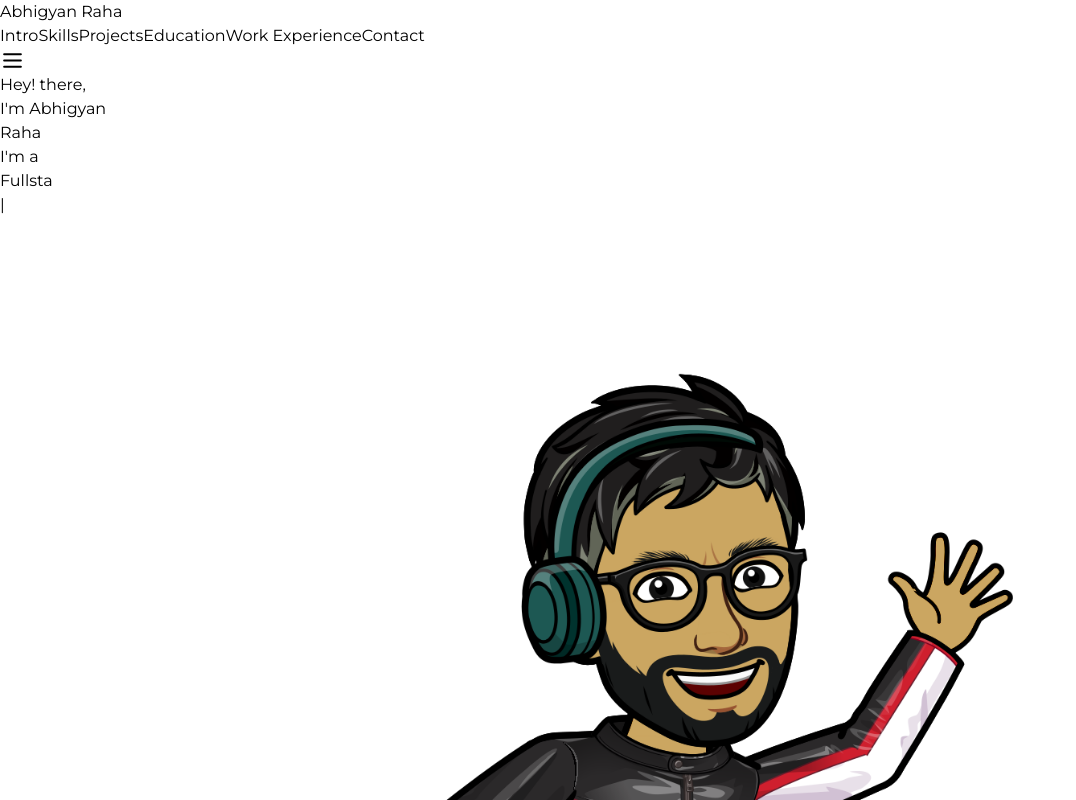
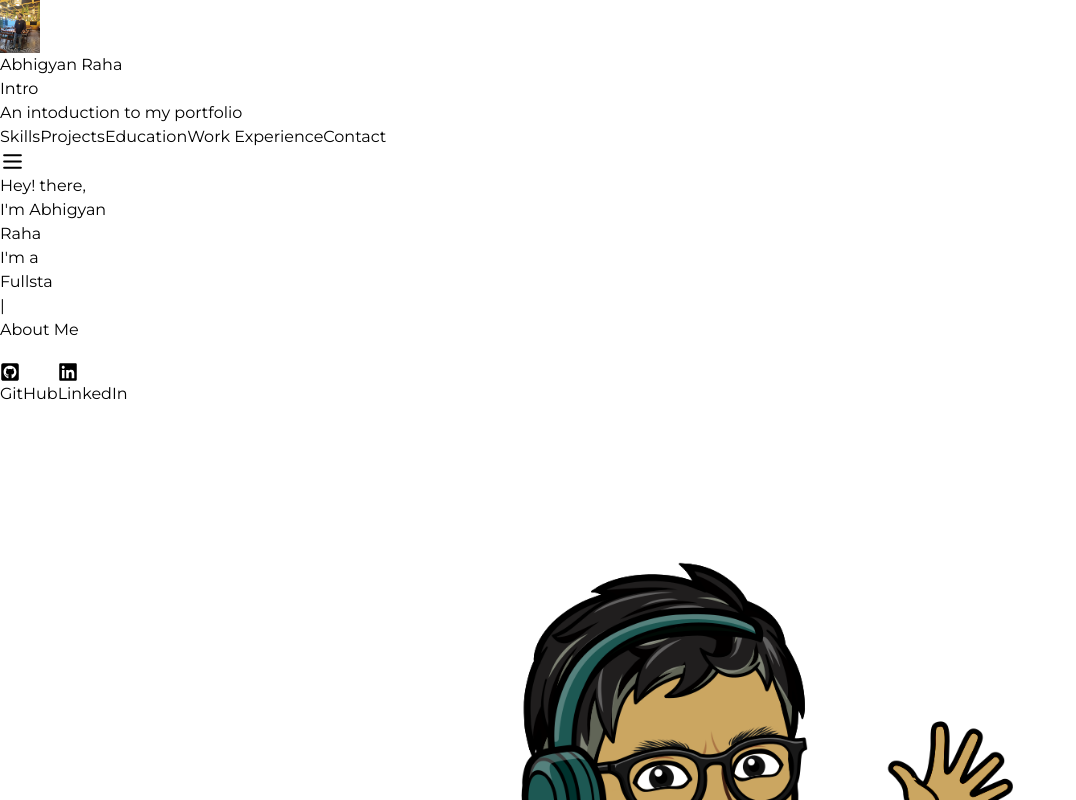
Before and after one commit to asnaeb1-dev/PortfolioWebsite, a React (Vite) app: page / in a window 1280 px wide. Shown: the top 800 px of the page, without its empty margins (0-1076 px from the left). Built offline with nearby package versions, Linux system fonts and the light colour scheme.

Commit message:
intropage updates

```diff
--- a/src/components/ui/pages/IntroductionPage/IntroductionPage.jsx
+++ b/src/components/ui/pages/IntroductionPage/IntroductionPage.jsx
@@ -4,6 +4,9 @@ import { PersonalityList } from '../../../data/strings';
 import BackgroundParticles from '../../uicomponents/BackgroundParticles/BackgroundParticles';
 
 import MyPhoto from "./../../../assets/mypic.png";
+import { MdOutlineArrowCircleRight as RightArrow } from "react-icons/md";
+import { FaLinkedin as LinkedInIcon, FaGithubSquare as GithubIcon } from "react-icons/fa";
+
 
 const IntroductionPage = () => {
 
@@ -29,8 +32,8 @@ const IntroductionPage = () => {
     <>
       <div className='h-[calc(100vh_-_80px)] overflow-y-auto flex flex-row'>
         <div className='flex-1 flex flex-col justify-center items-center'>
-          <h1 className='text-[35px] font-extrabold w-3/5'>Hey! there,</h1>
-          <span className='text-[35px] font-extrabold flex flex-row gap-2 w-3/5'>
+          <h1 className='text-[50px] font-extrabold w-3/5'>Hey! there,</h1>
+          <span className='text-[50px] font-extrabold flex flex-row gap-2 w-3/5'>
             <h1>I'm Abhigyan</h1>
             <h1 className=' text-indigo-500'>Raha</h1>
           </span>
@@ -38,8 +41,23 @@ const IntroductionPage = () => {
             <h1>I'm a</h1>
             <h1 ref={typedElementRef} className=' text-indigo-500'>Raha</h1>
           </span>
-          <div className='w-full'>
-
+          <div className='w-3/5 mt-5'>
+            <button className='p-2 outline-none pl-4 gap-4 shadow-indigo-400 rounded-full flex flex-row justify-between items-center shadow-lg hover:shadow-xl hover:shadow-indigo-500/40 border-2 border-indigo-500 text-white bg-indigo-500'>
+              <p>About Me</p>
+              <span className=' animate-pulse'>
+                <RightArrow color='white' size={20} />
+              </span>
+            </button>
+          </div>
+          <div className='w-3/5 mt-5 flex flex-row gap-3'>
+            <button className='border-2 rounded-full p-2 px-3 flex flex-row gap-3 justify-between items-center'>
+              <GithubIcon size={20} />
+              <p>GitHub</p>
+            </button>
+            <button className='border-2  rounded-full bg-white p-2 px-3 hover:border-[#0A66C2] flex flex-row gap-3 justify-between items-center'>
+              <LinkedInIcon size={20} />
+              <p className='hover:text-[#0A66C2] '>LinkedIn</p>
+            </button>
           </div>
         </div>
         <div className=' flex-1 flex justify-center items-center'>
--- a/src/components/ui/uicomponents/BackgroundParticles/Particle.js
+++ b/src/components/ui/uicomponents/BackgroundParticles/Particle.js
@@ -9,13 +9,13 @@ class Particle {
       this.xCoord = Math.random() * canvas.width;
       this.yCoord = Math.random() * canvas.height;
       this.positionRatio = canvas.width / this.xCoord;
-      this.color = `rgba(0, 0, 0, 0.3)`
+      this.color = `rgba(99, 102, 241, 0.3)`
       this.radius = 2;
     }
 
     updatePosition() {
-      this.xCoord += this.speedX;
-      this.yCoord += this.speedY;
+      this.xCoord += (this.speedX);
+      this.yCoord += (this.speedY);
       if (this.xCoord <= this.radius || this.xCoord >= this.canvas.width - this.radius) {
         this.speedX *= -1;
       } else if (this.yCoord <= this.radius || this.yCoord >= this.canvas.height - this.radius) {
@@ -27,12 +27,13 @@ class Particle {
         this.xCoord = this.positionRatio * canvasDimension.width;
         this.yCoord = this.positionRatio * canvasDimension.height
         this.drawParticle()
+        this.updatePosition();
     }
 
     drawParticle() {
         this.context.fillStyle = this.color;
         this.context.beginPath();
-        this.context.arc(this.xCoord, this.yCoord, this.radius, 0, Math.PI * 2);
+        this.context.arc(this.xCoord, this.yCoord, !this.radius && 2 , 0, Math.PI * 2);
         this.context.fill();
     }
 }
--- a/src/components/ui/uicomponents/BackgroundParticles/ParticleCanvas.jsx
+++ b/src/components/ui/uicomponents/BackgroundParticles/ParticleCanvas.jsx
@@ -21,11 +21,32 @@ const ParticleCanvas = ({ parentRef }) => {
     };
 
     const handleResize = debounceResize(event => {
-        canvasRef.current.width = parentRef.current.offsetWidth;
-        canvasRef.current.height = parentRef.current.offsetHeight;
-        // for(let particle of particlesList.current) {
-        //     particle.updateResizePosition({ width: canvasRef.current.width, height: canvasRef.current.height })
-        // }
+        const canvas = canvasRef.current;
+        canvas.width = parentRef.current.offsetWidth;
+        canvas.height = parentRef.current.offsetHeight;
+        const context = canvas.getContext("2d");
+        const animate = () => {
+          context.clearRect(0, 0, canvas.width, canvas.height);
+          for (let i = 0; i < particlesList.current.length; i++) {
+            particlesList.current[i].updatePosition({ width: canvas.width, height: canvas.height });
+
+            for (let j = i; j < particlesList.current.length; j++) {
+              const dx = particlesList.current[i].xCoord - particlesList.current[j].xCoord;
+              const dy = particlesList.current[i].yCoord - particlesList.current[j].yCoord;
+              const distance = Math.sqrt(dx * dx + dy * dy);
+              if (distance < 50) {
+                context.beginPath();
+                context.strokeStyle = particlesList.current[i].color;
+                context.lineWidth = particlesList.current[i].size / 10;
+                context.moveTo(particlesList.current[i].xCoord, particlesList.current[i].yCoord);
+                context.lineTo(particlesList.current[j].xCoord, particlesList.current[j].yCoord);
+                context.stroke();
+              }
+            }
+          }
+          requestAnimationFrame(animate);
+        };
+        animate()
     }, 100);
 
     useEffect(() => {
@@ -36,7 +57,7 @@ const ParticleCanvas = ({ parentRef }) => {
 
 
       const init = () => {
-        for (let i = 0; i < 700; i++) {
+        for (let i = 0; i < 400; i++) {
           const particle = new Particle(10, 2, canvas, context);
           particlesList.current.push(particle);
         }
--- a/src/components/ui/uicomponents/Navbar/Navbar.jsx
+++ b/src/components/ui/uicomponents/Navbar/Navbar.jsx
@@ -1,8 +1,11 @@
-import React from 'react'
+import React, { useState } from 'react'
 import { HiOutlineMenu as HamburgerMenuIcon } from "react-icons/hi";
 import { Links, NavBarStrings } from '../../../data/strings';
 
 import { Link, useLocation } from 'react-router-dom';
+
+import ProfilePicture from "../../../assets/me.jpg";
+import Tooltip from '../Tooltip/Tooltip';
 
 const Navbar = () => {
     const location = useLocation();
@@ -10,13 +13,16 @@ const Navbar = () => {
 
     return (
         <div className=' shadow-xl rounded-b-md px-8 h-20 w-full flex flex-row justify-between lg:justify-around items-center'>
-            <div className=' font-extrabold text-2xl text-indigo-500'>
-                <img src='' />
+            <div className=' font-extrabold flex flex-row items-center text-2xl text-indigo-500 gap-3'>
+                <img src={ProfilePicture} width={40} height={40} className=' object-cover aspect-square rounded-full cursor-pointer' />
                 <p>Abhigyan Raha</p>
             </div>
             <div>
-                <ul className='hidden lg:flex flex-row gap-7 font-bold'>
-                    <Link to={Links.INTRO} className={`cursor-pointer border-b-2 ${location.pathname !== Links.INTRO ? "border-transparent": "border-indigo-400"} hover:border-indigo-400`}>{NavBarStrings.INTRO}</Link>
+                <ul className='hidden relative lg:flex flex-row gap-7 font-bold'>
+                    <Link onMouseOver={() => setTooltipHidden(false)} onMouseLeave={() => setTooltipHidden(true)} to={Links.INTRO} className={`cursor-pointer border-b-2 ${location.pathname !== Links.INTRO ? "border-transparent": "border-indigo-400"} hover:border-indigo-400`}>
+                        {NavBarStrings.INTRO}
+                        <Tooltip toolTipMessage={"An intoduction to my portfolio"} />
+                    </Link>
                     <Link to={Links.SKILLS} className={`cursor-pointer border-b-2 ${location.pathname !== Links.SKILLS ? "border-transparent": "border-indigo-400"} hover:border-indigo-400`}>{NavBarStrings.SKILLS}</Link>
                     <Link to={Links.PROJECTS} className={`cursor-pointer border-b-2 ${location.pathname !== Links.PROJECTS ? "border-transparent": "border-indigo-400"} hover:border-indigo-400`}>{NavBarStrings.PROJECTS}</Link>
                     <Link to={Links.EDUCATION} className={`cursor-pointer border-b-2 ${location.pathname !== Links.EDUCATION ? "border-transparent": "border-indigo-400"} hover:border-indigo-400`}>{NavBarStrings.EDUCATION}</Link>
--- /dev/null
+++ b/src/components/ui/uicomponents/Tooltip/Tooltip.jsx
@@ -0,0 +1,12 @@
+import React from 'react'
+import "./tooltip.css";
+
+const Tooltip = ({ tooltipTitle = "", toolTipMessage = "" }) => {
+  return (
+    <div className='absolute z-30 tooltip bg-red-300/50 text-sm font-normal rounded-full p-2 px-4 top-10'>
+        <h1>{toolTipMessage}</h1>
+    </div>
+  )
+}
+
+export default Tooltip
--- /dev/null
+++ b/src/components/ui/uicomponents/Tooltip/tooltip.css
@@ -0,0 +1,11 @@
+.tooltip::after {
+    content: "";
+    position: absolute;
+    bottom: 100%;
+    left: 10%;
+    transform: rotate(180deg);
+    margin-left: -5px;
+    border-width: 5px;
+    border-style: solid;
+    border-color: rgb(252 165 165) transparent transparent transparent;
+  }
```
Also changed, not shown: src/components/assets/me.jpg (added).
